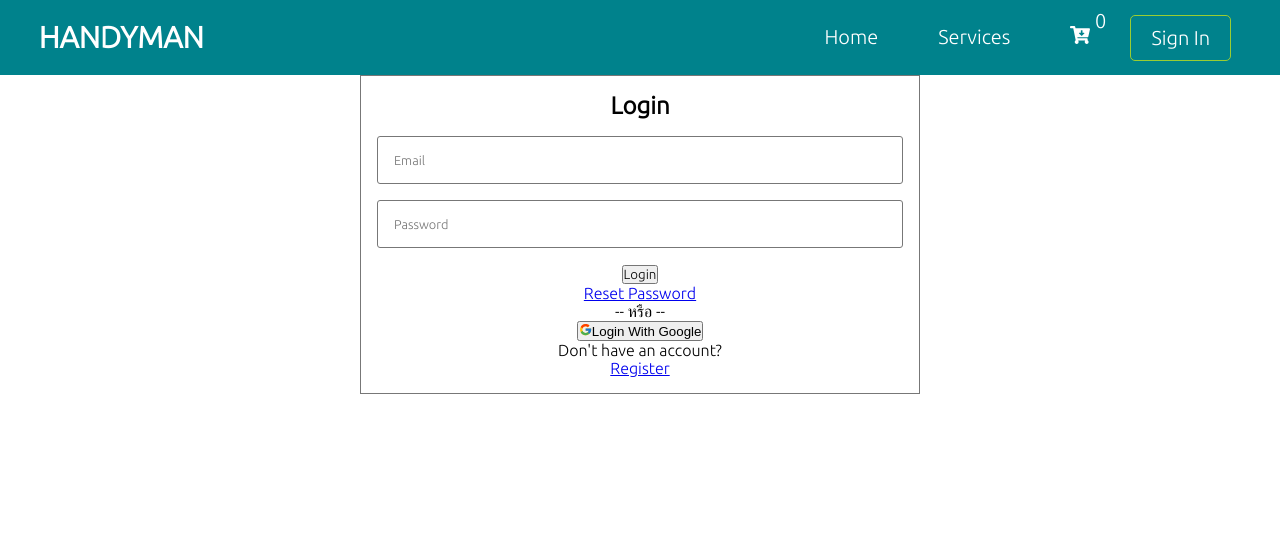
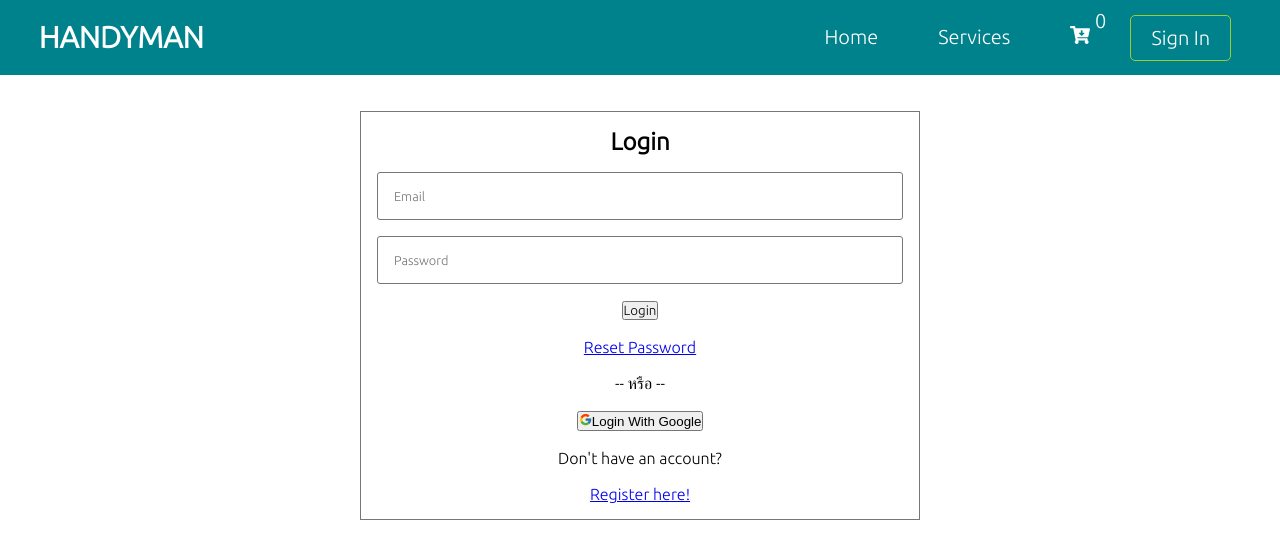
Before and after one commit to miindDotVacati0n/HANDYMAN-Web-Application, a React (Create React App) app: page /signin in a window 1280 px wide. Shown: the top 558 px of the page. Built offline with nearby package versions, Linux system fonts and the light colour scheme; no server answers.

Commit message:
Add single line

```diff
--- a/src/pages/Auth/Signin.js
+++ b/src/pages/Auth/Signin.js
@@ -60,24 +60,34 @@ export const Signin = () => {
         <>
         <ToastContainer />
         {loading && <Loader />}
+        <br></br>
+        <br></br>
         <div className="form">
             <h2>Login</h2>
             <form onSubmit={loginUser}>
                 <input type={'text'} placeholder='Email' required value={email} onChange={(e) => setEmail(e.target.value)}/>
                 <input type={'password'} placeholder='Password' required value={password} onChange={(e) => setPassword(e.target.value)}/>
                 <button type="submit" className="--btn --btn-primary --btn-block">Login</button>
+
                 <div className="links">
+                <br></br>
                     <Link to={'/reset'}>Reset Password</Link>
                 </div>
+                <br></br>
                 <p>-- หรือ --</p>
             </form>
+            <br></br>
             <button className="--btn --btn-danger --btn-block" onClick={signInWithGoogle}>
                 <FcGoogle />
                 Login With Google
+
             </button>
+            <br></br>
             <span className="register">
+            <br></br>
                 <p>Don't have an account?</p>
-                <Link to={'/signup'}>Register</Link>
+                <br></br>
+                <Link to={'/signup'}>Register here!</Link>
             </span>
         </div>
         </>
--- a/src/pages/Auth/Signup.js
+++ b/src/pages/Auth/Signup.js
@@ -47,7 +47,10 @@ const Signup = () => {
     return (
         <>
         {loading && <Loader />}
+        <br></br>
+        <br></br>
         <div className='form'>
+
             <h2>Register</h2>
             <form onSubmit={registerUser}>
                 <input type={'text'} placeholder='Email' required value={email} onChange={(e) => setEmail(e.target.value)}/>
--- a/src/styles/Pages/Auth/Signin.css
+++ b/src/styles/Pages/Auth/Signin.css
@@ -2,8 +2,8 @@
 
 .form{
     font-family: 'Ubuntu', sans-serif;
-    width: 35rem;
-    padding: 1rem;
+    /* width: 35rem;
+    padding: 1rem; */
     margin: auto;
     border: 1px solid #777;
     text-align: center;
```
